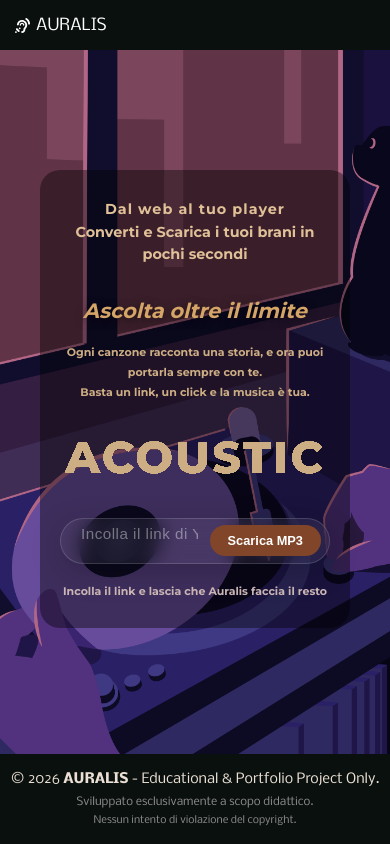
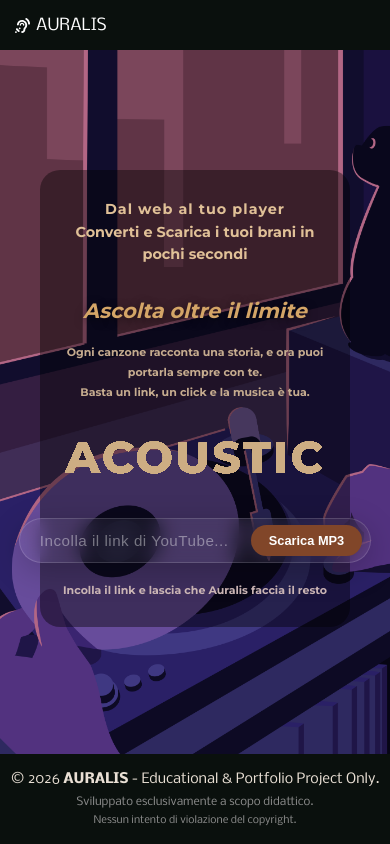
Before and after one commit to Stiv3nn/auralis, a React (Vite) app: page / in a window 390 px wide. Built offline with nearby package versions, Linux system fonts and the light colour scheme.

Commit message:
pulizia del codice CSS

```diff
--- a/src/App.css
+++ b/src/App.css
@@ -201,16 +201,6 @@ main {
     }
 }
 
-.carica,
-.mp3 {
-    width: 150px;
-    height: 25px;
-    background-color: #902923;
-    border-radius: 100px;
-    font-family: "Montserrat", sans-serif;
-    cursor: pointer;
-}
-
 .nota-guida {
     margin-top: 20px;
     color: rgb(206, 184, 184);
@@ -359,29 +349,6 @@ footer {
         padding-bottom: 30px !important;
     }
 
-    /* Ridurre la larghezza dell'input e lo centriamo */
-    .container-input input {
-        width: 75% !important;
-        max-width: 420px !important;
-        margin: 0 auto 15px auto !important;
-        display: block !important;
-        text-align: center;
-    }
-
-    .btn {
-        display: flex;
-        justify-content: space-evenly;
-    }
-
-    .carica,
-    .mp3 {
-        width: 120px;
-    }
-
-    .text-dx {
-        color: #cdad83 !important;
-    }
-
     .title-dx {
         top: auto !important;
         margin-top: 15px;
@@ -411,6 +378,7 @@ footer {
         font-size: 1.7rem;
         text-shadow: 0 2px 10px rgba(0, 0, 0, 0.5)
     }
+
 }
 
 /* RESPONSIVE - MOBILE (max 768px) */
```
